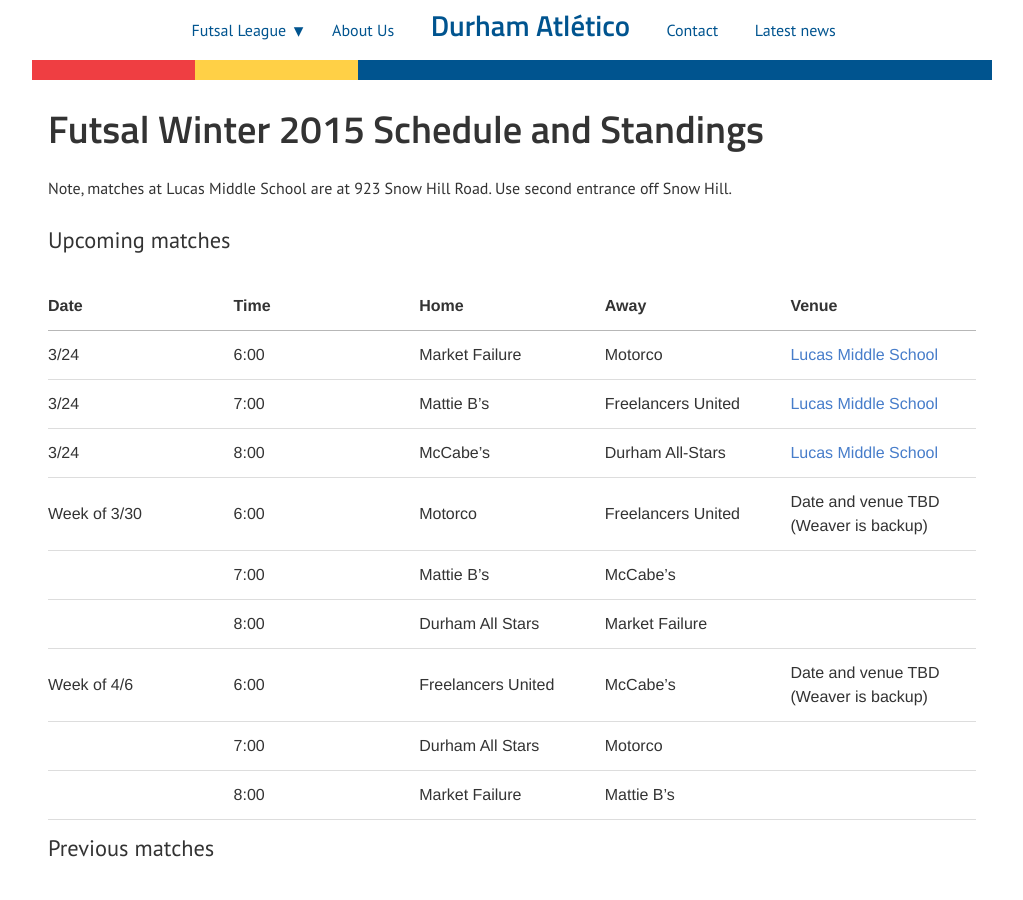
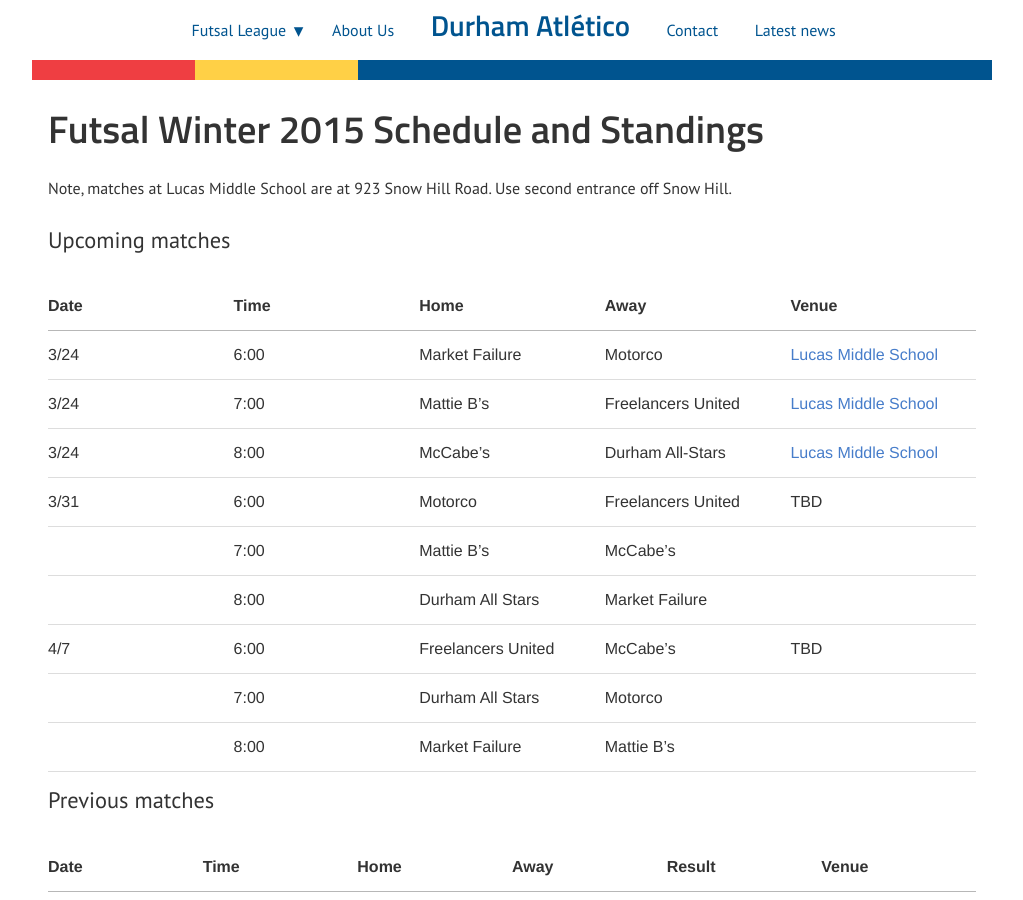
Before and after one commit to durhamatletico/durhamatletico.github.io, a Jekyll site: the page built from futsal/schedule.html, in a window 1280 px wide and 900 px high. Shown: the whole window, without its empty margins (128-1151 px from the left). Built offline with Jekyll 4.4.1, drawn with Linux system fonts in a browser that asks for light colours.

Commit message:
Correct links

```diff
--- a/futsal/schedule.html
+++ b/futsal/schedule.html
@@ -22,28 +22,28 @@
       <td>6:00</td>
       <td>Market Failure</td>
       <td>Motorco</td>
-      <td><a href="http://www.google.com/url?q=http%3A%2F%2Flucas.dpsnc.net%2Fpages%2FLucas_Middle&sa=D&sntz=1&usg=AFQjCNG9re1aqpig01qY-MmyyP2FZRv3qQ">Lucas Middle School</a></td>
+      <td><a href="https://www.google.com/maps/place/Lucas+Middle+School/@36.109108,-78.886559,14z/data=!4m2!3m1!1s0x89ad1d9ef527832f:0x105c887a0ac0ad05?hl=en">Lucas Middle School</a></td>
     </tr>
     <tr>
       <td>3/24</td>
       <td>7:00</td>
       <td>Mattie B’s</td>
       <td>Freelancers United</td>
-      <td><a href="http://www.google.com/url?q=http%3A%2F%2Flucas.dpsnc.net%2Fpages%2FLucas_Middle&sa=D&sntz=1&usg=AFQjCNG9re1aqpig01qY-MmyyP2FZRv3qQ">Lucas Middle School</a></td>
+      <td><a href="https://www.google.com/maps/place/Lucas+Middle+School/@36.109108,-78.886559,14z/data=!4m2!3m1!1s0x89ad1d9ef527832f:0x105c887a0ac0ad05?hl=en">Lucas Middle School</a></td>
     </tr>
     <tr>
       <td>3/24</td>
       <td>8:00</td>
       <td>McCabe’s</td>
       <td>Durham All-Stars</td>
-      <td><a href="http://www.google.com/url?q=http%3A%2F%2Flucas.dpsnc.net%2Fpages%2FLucas_Middle&sa=D&sntz=1&usg=AFQjCNG9re1aqpig01qY-MmyyP2FZRv3qQ">Lucas Middle School</a></td>
+      <td><a href="https://www.google.com/maps/place/Lucas+Middle+School/@36.109108,-78.886559,14z/data=!4m2!3m1!1s0x89ad1d9ef527832f:0x105c887a0ac0ad05?hl=en">Lucas Middle School</a></td>
     </tr>
     <tr>
-      <td>Week of 3/30</td>
+      <td>3/31</td>
       <td>6:00</td>
       <td>Motorco</td>
       <td>Freelancers United</td>
-      <td>Date and venue TBD (Weaver is backup)</td>
+      <td>TBD</td>
     </tr>
     <tr>
       <td> </td>
@@ -60,11 +60,11 @@
       <td> </td>
     </tr>
     <tr>
-      <td>Week of 4/6</td>
+      <td>4/7</td>
       <td>6:00</td>
       <td>Freelancers United</td>
       <td>McCabe’s</td>
-      <td>Date and venue TBD (Weaver is backup)</td>
+      <td>TBD</td>
     </tr>
     <tr>
       <td> </td>
```
